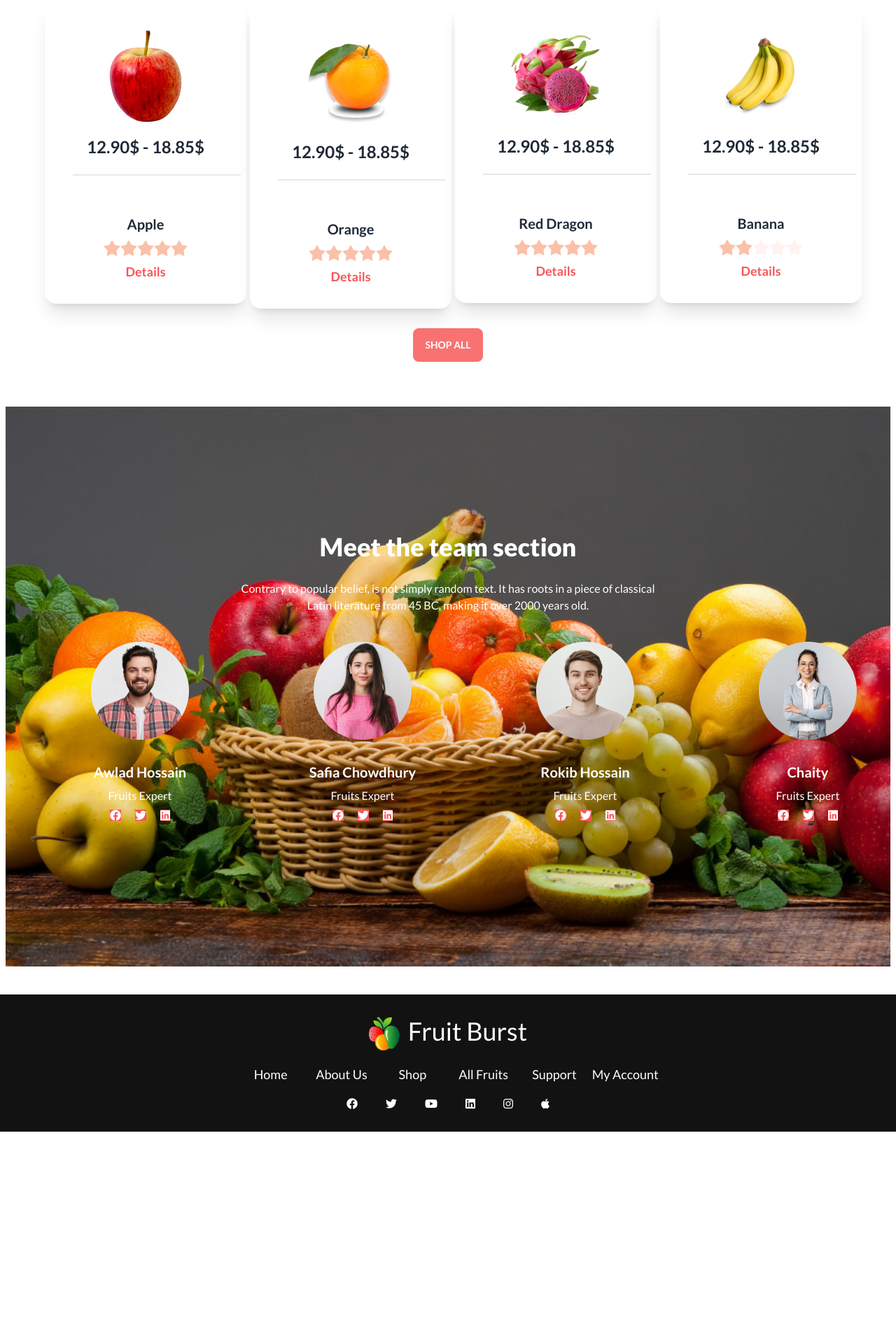
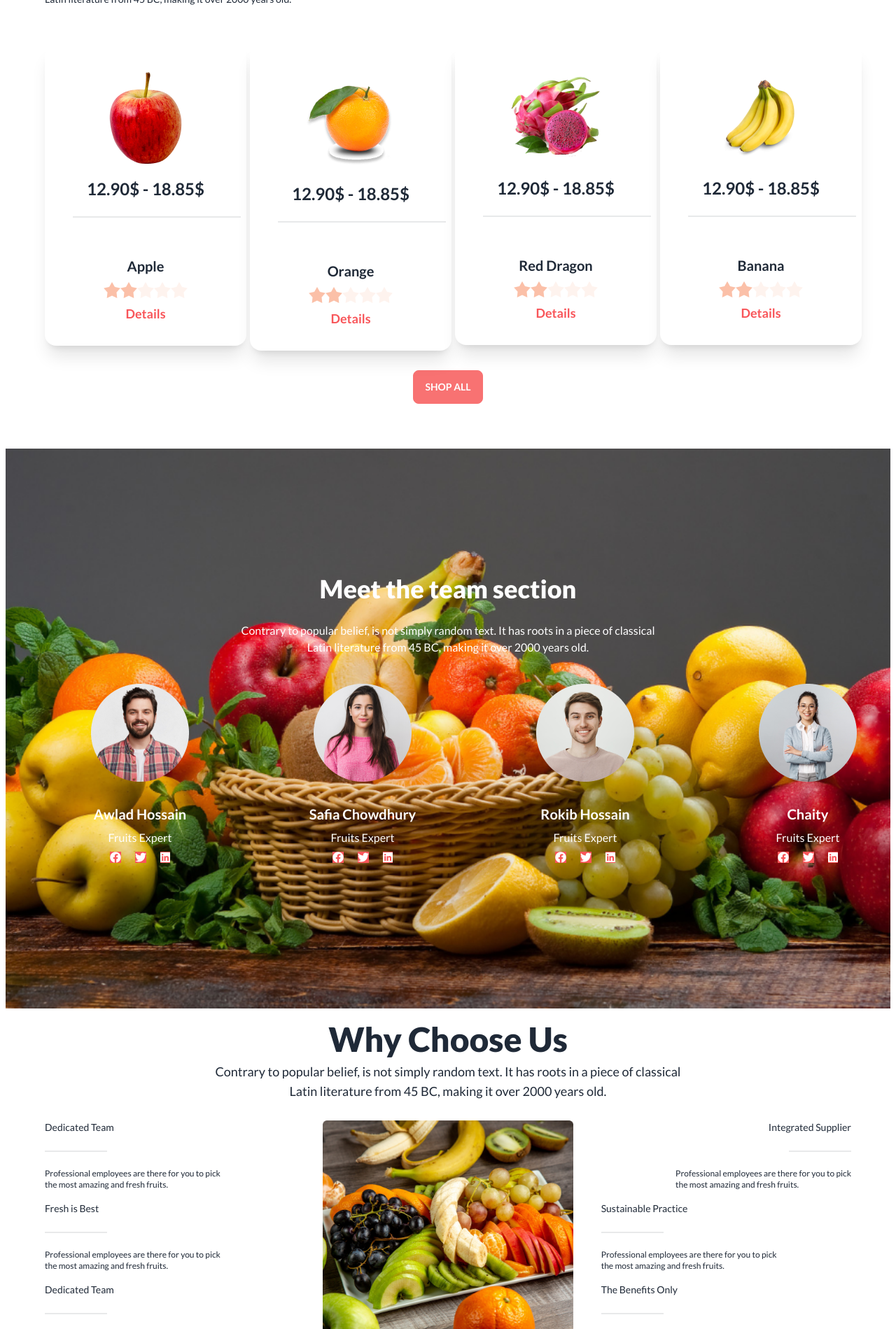
Before and after one commit to tamanna8603/Fruit-website, a plain HTML site: page index.html in a window 1280 px wide. Shown: the part 901-2800 px from the top of the page at 70% size. Before the commit the page ends 2518 px from the top, so only its background shows below. Drawn offline with nearby package versions, Linux system fonts and the light colour scheme.

Commit message:
added choose section

```diff
--- a/index.html
+++ b/index.html
@@ -45,7 +45,7 @@
             <li><a>All Fruits</a></li>
           </ul>
         </div>
-        <div class="navbar-center hidden lg:flex">
+        <div class="navbar-center hidden  lg:flex">
           <ul class="menu  menu-horizontal px-1 text-base">
             <li><a>Home</a></li>
             <li><a>About Us</a></li>
@@ -57,7 +57,7 @@
       <div class="navbar-center">
         <a class="btn btn-ghost normal-case text-4xl text-white font-bold"><img class="items-center justify-center" src="./images/logo.png" alt="">Fruit Burst</a>
       </div>
-      <div class="navbar-end">
+      <div class="navbar-end ">
         <div class="form-cntrol">
           <input type="search" class="input input relative z-10 rounded-full md:w-auto " >
           <svg xmlns="http://www.w3.org/2000/svg" class="absolute z-10 my-auto h-8 w-12 px-3.5 peer-focus:border-lime-300 peer-focus:stroke-lime-500" fill="none" viewBox="0 0 24 24" stroke="currentColor" stroke-width="2">
@@ -73,7 +73,7 @@
   <main>
     <!--slider section starts-->
     <section class="max-w-screen-xl mx-auto mt-5 px-10 md:px-16">
-      <div class="carousel w-full h-screen[calc(100vh-130px)]">
+      <div class="carousel w-full h-screen[calc(100vh-130px)] -mb-11">
         <div id="slide1" class="carousel-item relative w-full" style="background-image: url('./images/banner1.png');">
           <div class="hero-content text-center mx-auto ">
               <div class="max-w-md py-20 text-white">
@@ -126,11 +126,8 @@
           </div>
         </div>
       </div>
-
-
-
     </section>
-    <div class="max-w-7xl mx-auto grid grid-cols-5 border-solid  border-gray-200 ">
+    <div class=" w-8/12 h-60 mx-auto justify-items-center py-12 grid grid-cols-5 border-solid border-x-2 ">
       <div class="div">
         <img src="./images/fruit1.png" alt="">
         <h4>Grape</h4>
@@ -154,6 +151,8 @@
 
     </div>
 
+
+
     <!--Deals of the day-->
     <section class="max-w-screen-xl mx-auto px-10 md:px-16 mt-16">
       <div class="container h-28 flex ">
@@ -166,8 +165,7 @@
           <div class="grid grid-flow-col gap-5 text-center auto-cols-max justify-end">
             <div class="flex flex-col">
               <span class="countdown font-mono  text-5xl">
-                <span style="--value:29 ;"></span>
-                <i class="fa-solid text-3xl fa-ellipsis-vertical"></i>
+                <span style="--value:29 ;"></span>:
               </span>
               days
             </div>
@@ -231,11 +229,11 @@
           <div class="card-body items-center ">
             <h2 class="card-title">Orange</h2>
             <div class="rating">
-              <input type="radio" name="rating-2" class="mask mask-star-2 bg-[#FBC0A8]" />
-              <input type="radio" name="rating-2" class="mask mask-star-2 bg-[#FBC0A8]" checked />
-              <input type="radio" name="rating-2" class="mask mask-star-2 bg-[#FBC0A8]" />
-              <input type="radio" name="rating-2" class="mask mask-star-2 bg-[#FBC0A8]" />
-              <input type="radio" name="rating-2" class="mask mask-star-2 bg-[#FBC0A8]" />
+              <input type="radio" name="rating-3" class="mask mask-star-2 bg-[#FBC0A8]" />
+              <input type="radio" name="rating-3" class="mask mask-star-2 bg-[#FBC0A8]" checked />
+              <input type="radio" name="rating-3" class="mask mask-star-2 bg-[#FBC0A8]" />
+              <input type="radio" name="rating-3" class="mask mask-star-2 bg-[#FBC0A8]" />
+              <input type="radio" name="rating-3" class="mask mask-star-2 bg-[#FBC0A8]" />
             </div>
             <div class="text-center">
               <p class="text-lg text-[#F85559] font-bold">Details</p>
@@ -253,11 +251,11 @@
           <div class="card-body items-center ">
             <h2 class="card-title">Red Dragon</h2>
             <div class="rating">
-              <input type="radio" name="rating-2" class="mask mask-star-2 bg-[#FBC0A8]" />
-              <input type="radio" name="rating-2" class="mask mask-star-2 bg-[#FBC0A8]" checked />
-              <input type="radio" name="rating-2" class="mask mask-star-2 bg-[#FBC0A8]" />
-              <input type="radio" name="rating-2" class="mask mask-star-2 bg-[#FBC0A8]" />
-              <input type="radio" name="rating-2" class="mask mask-star-2 bg-[#FBC0A8]" />
+              <input type="radio" name="rating-4" class="mask mask-star-2 bg-[#FBC0A8]" />
+              <input type="radio" name="rating-4" class="mask mask-star-2 bg-[#FBC0A8]" checked />
+              <input type="radio" name="rating-4" class="mask mask-star-2 bg-[#FBC0A8]" />
+              <input type="radio" name="rating-4" class="mask mask-star-2 bg-[#FBC0A8]" />
+              <input type="radio" name="rating-4" class="mask mask-star-2 bg-[#FBC0A8]" />
             </div>
             <div class="text-center">
               <p class="text-lg text-[#F85559] font-bold">Details</p>
@@ -275,11 +273,11 @@
           <div class="card-body items-center ">
             <h2 class="card-title">Banana</h2>
             <div class="rating">
-              <input type="radio" name="rating-2" class="mask mask-star-2 bg-[#FBC0A8]" />
-              <input type="radio" name="rating-2" class="mask mask-star-2 bg-[#FBC0A8]" checked />
-              <input type="radio" name="rating-2" class="mask mask-star-2 bg-[#FBC0A8]" />
-              <input type="radio" name="rating-2" class="mask mask-star-2 bg-[#FBC0A8]" />
-              <input type="radio" name="rating-2" class="mask mask-star-2 bg-[#FBC0A8]" />
+              <input type="radio" name="rating-5" class="mask mask-star-2 bg-[#FBC0A8]" />
+              <input type="radio" name="rating-5" class="mask mask-star-2 bg-[#FBC0A8]" checked />
+              <input type="radio" name="rating-5" class="mask mask-star-2 bg-[#FBC0A8]" />
+              <input type="radio" name="rating-5" class="mask mask-star-2 bg-[#FBC0A8]" />
+              <input type="radio" name="rating-5" class="mask mask-star-2 bg-[#FBC0A8]" />
             </div>
             <div class="text-center">
               <p class="text-lg text-[#F85559] font-bold">Details</p>
@@ -367,6 +365,55 @@
 
 
     </section>
+    <!--Why choose us-->
+    <section class="max-w-screen-xl mx-auto mt-5 px-10 md:px-16">
+      <div class="text-center mb-7">
+        <h1 class="text-5xl font-extrabold">Why Choose Us</h1>
+        <p class="text-lg font-medium mt-2">Contrary to popular belief, is not simply random text. It has roots in a piece of classical <br> Latin literature from 45 BC, making it over 2000 years old.</p>
+      </div>
+
+      <div class="grid grid-cols-3 gap-10">
+        <div>
+          <div class="mb-4">
+            <h2 class="text-sm">Dedicated Team</h2>
+            <div class="divider w-1/4 items-center "></div>
+            <p class="text-xs">Professional employees are there for you to pick <br> the most amazing and fresh fruits.</p>
+          </div>
+          <div class="mb-4">
+            <h2 class="text-sm">Fresh is Best</h2>
+            <div class="divider w-1/4 items-center "></div>
+            <p class="text-xs">Professional employees are there for you to pick <br> the most amazing and fresh fruits.</p>
+          </div>
+          <div>
+            <h2 class="text-sm">Dedicated Team</h2>
+            <div class="divider w-1/4 items-center "></div>
+            <p class="text-xs">Professional employees are there for you to pick <br> the most amazing and fresh fruits.</p>
+          </div>
+        </div>
+        <div>
+          <img src="./images/whychoose1.png" alt="">
+        </div>
+        <div>
+          <div class="justify-items-end mb-4">
+            <h2 class="text-sm">Integrated Supplier</h2>
+            <div class="divider w-1/4 items-center "></div>
+            <p class="text-xs">Professional employees are there for you to pick <br> the most amazing and fresh fruits.</p>
+          </div>
+          <div class="mb-4">
+            <h2 class="text-sm">Sustainable Practice</h2>
+            <div class="divider w-1/4 items-center "></div>
+            <p class="text-xs">Professional employees are there for you to pick <br> the most amazing and fresh fruits.</p>
+          </div>
+          <div>
+            <h2 class="text-sm">The Benefits Only</h2>
+            <div class="divider w-1/4 items-center "></div>
+            <p class="text-xs">Professional employees are there for you to pick <br> the most amazing and fresh fruits.</p>
+          </div>
+        </div>
+
+      </div>
+    </section>
+
 
 
 
```
